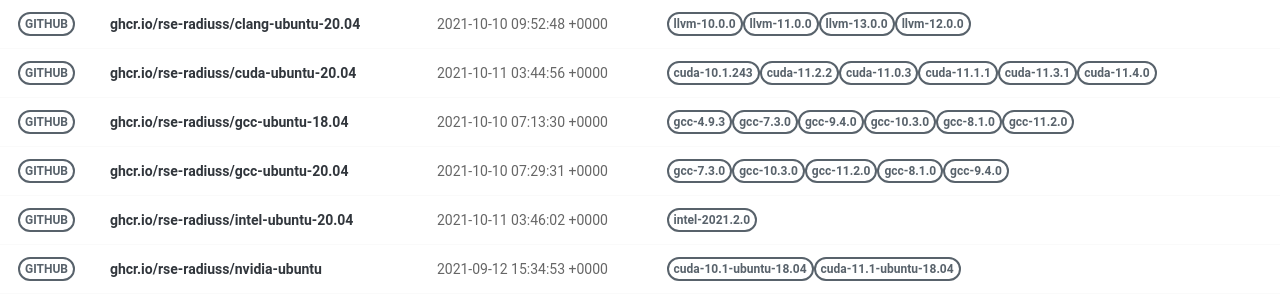
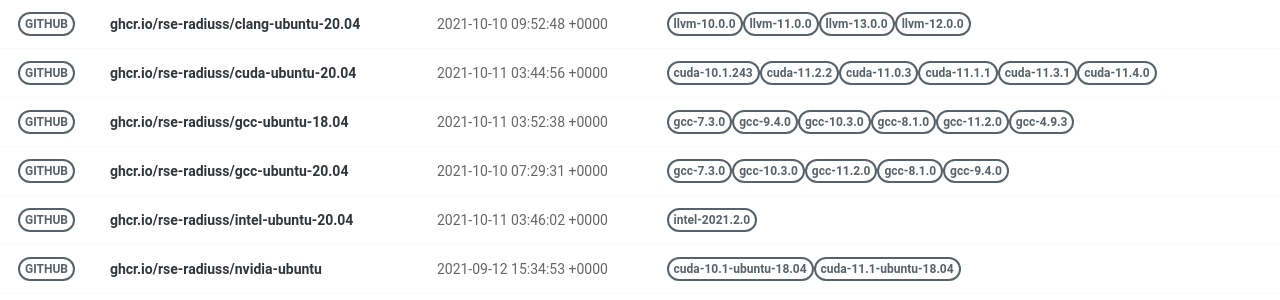
Before and after one commit to rse-ops/docker-images, a Jekyll site: the page built from pages/index.md, in a window 1280 px wide. Shown: the part 179-479 px from the top of the page. Built offline with Jekyll 4.4.1, drawn with Linux system fonts in a browser that asks for light colours; nearby versions of some CDN libraries.

Commit message:
Automated push to update library 2021-10-11

```diff
--- a/_library/ghcr.io-rse-radiuss-gcc-ubuntu-18.04.md
+++ b/_library/ghcr.io-rse-radiuss-gcc-ubuntu-18.04.md
@@ -1,14 +1,11 @@
 ---
 layout: container
 name: ghcr.io/rse-radiuss/gcc-ubuntu-18.04
-updated_at: 2021-10-10 07:13:30.898063
+updated_at: 2021-10-11 03:52:38.999419
 
 
 container_url: https://github.com/orgs/rse-radiuss/packages/container/package/gcc-ubuntu-18.04
 versions:
- - tag: gcc-4.9.3
-   dockerfile: https://github.com/rse-radiuss/docker-images/blob/main/ubuntu/gcc/Dockerfile
-   manifest: https://crane.ggcr.dev/manifest/ghcr.io/rse-radiuss/gcc-ubuntu-18.04:gcc-4.9.3
  - tag: gcc-7.3.0
    dockerfile: https://github.com/rse-radiuss/docker-images/blob/main/ubuntu/gcc/Dockerfile
    manifest: https://crane.ggcr.dev/manifest/ghcr.io/rse-radiuss/gcc-ubuntu-18.04:gcc-7.3.0
```
Also changed, not shown: other parts of _library/ghcr.io-rse-radiuss-gcc-ubuntu-18.04.md (+3 -0 lines).
